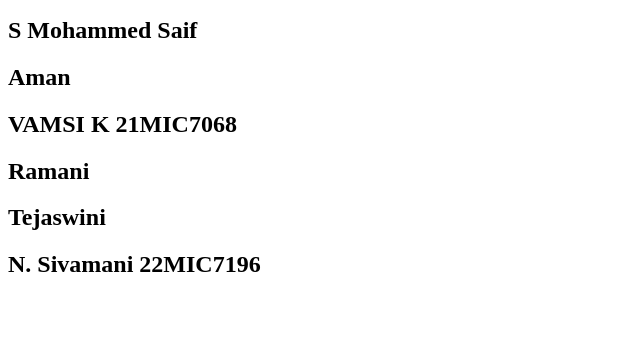
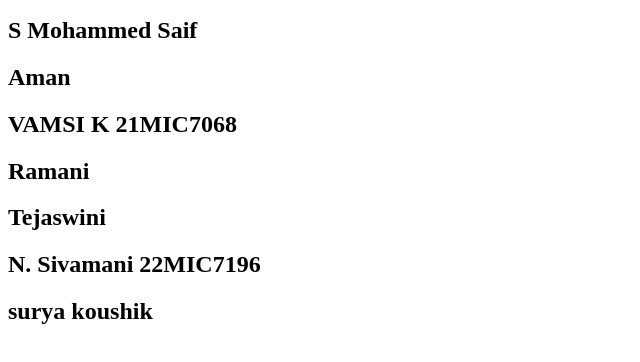
Before and after one commit to surya-kowshik/lab, a plain HTML site: page index.html in a window 1280 px wide. Shown: the part 110-472 px from the top of the page, without its empty margins (0-640 px from the left). Drawn offline with Linux system fonts and the light colour scheme.

Commit message:
Update index.html

```diff
--- a/index.html
+++ b/index.html
@@ -19,6 +19,6 @@
      <h2>Ramani</h2>
     <h2>Tejaswini</h2>
     <h2> N. Sivamani 22MIC7196 </h2>
-
+    <h2>surya koushik</h2>
 </body>
 </html>
```
